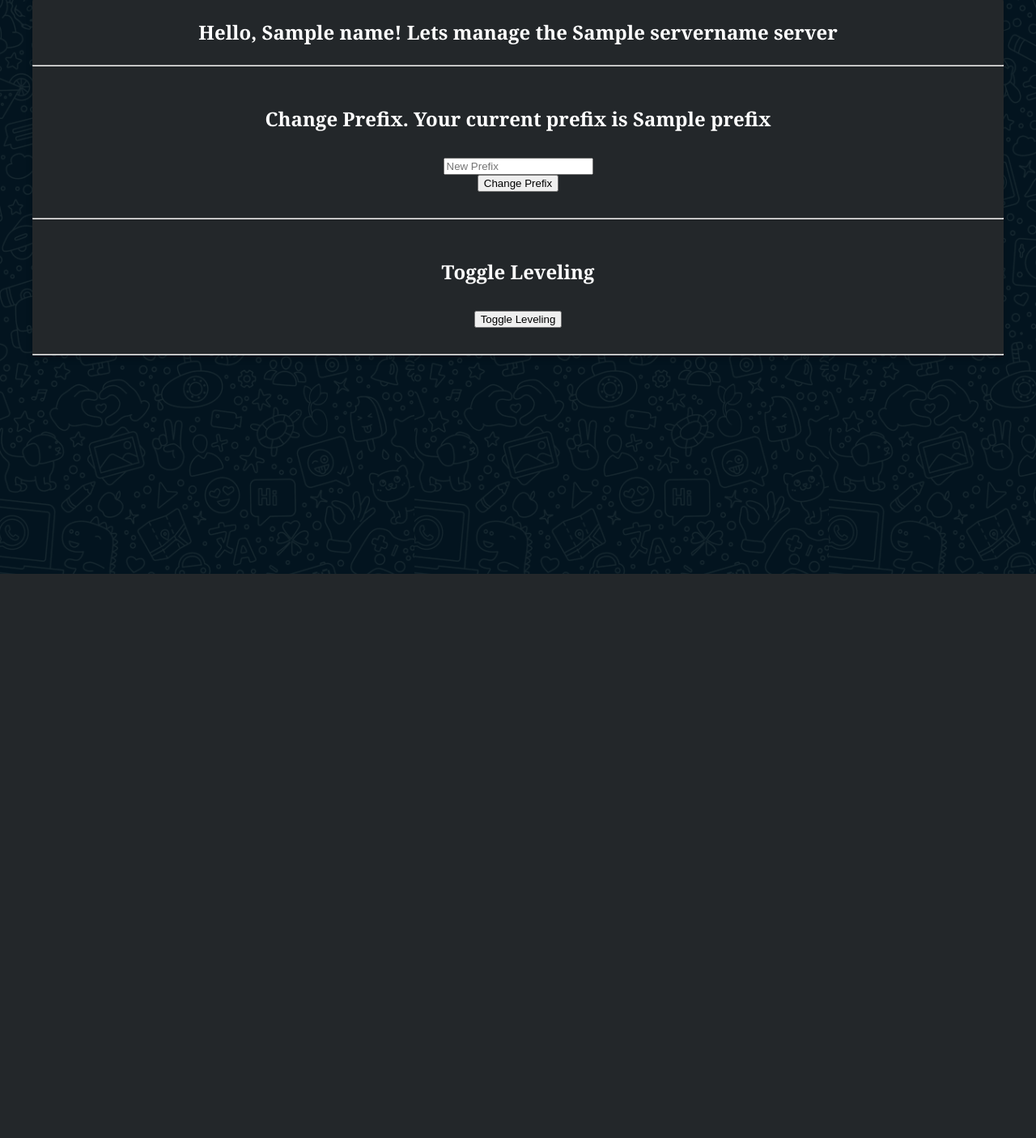
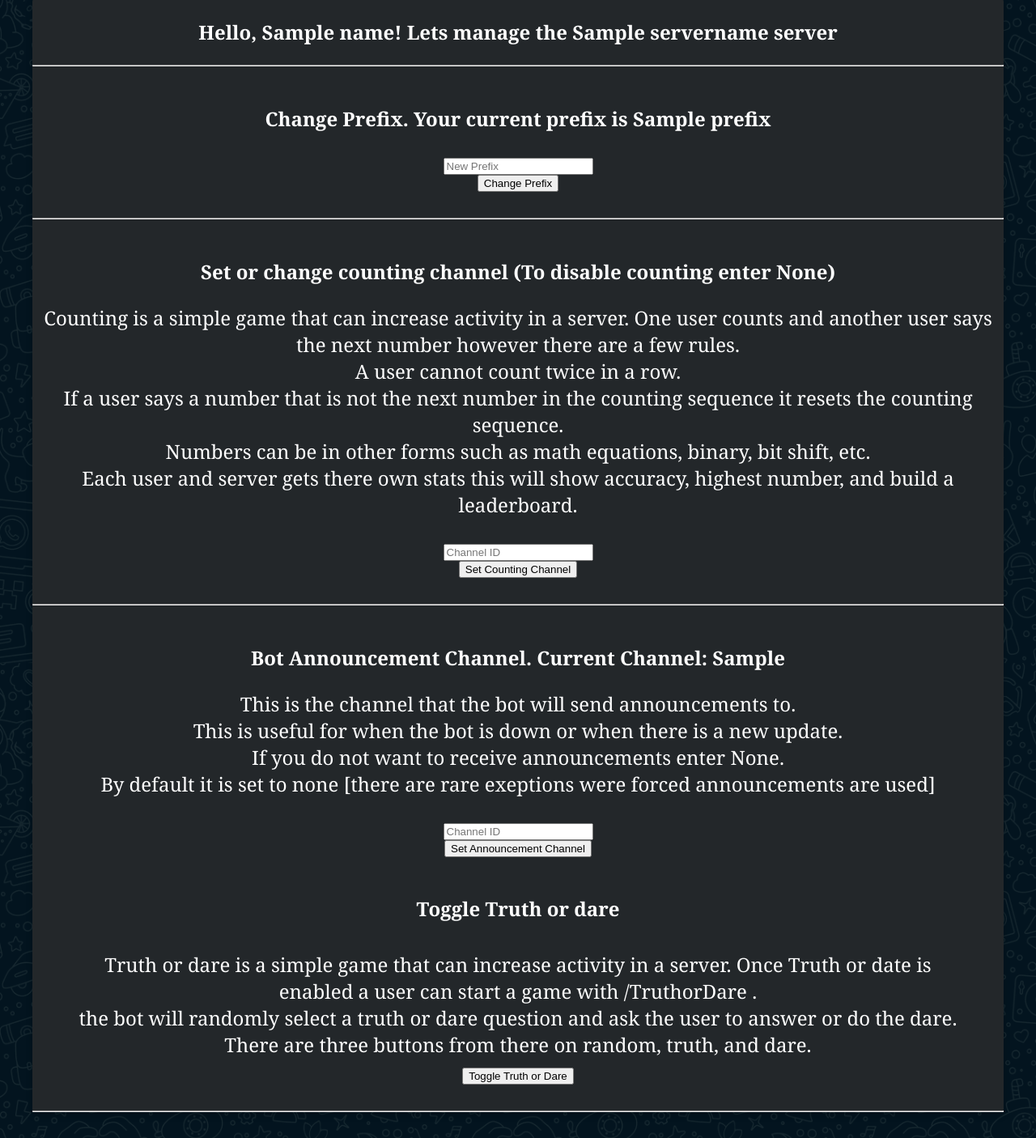
Before and after one commit to micfun123/Simplex_bot, a Python web app: template templates/dashboard_server.html in a window 1280 px wide. Shown: the part 91-1497 px from the top of the page at 81% size. Before the commit the page ends 800 px from the top, so only its background shows below. Run offline with Jinja, Linux system fonts and the light colour scheme; the template is opened without the code that fills it: most values are stand-ins (such as "Sample title", 1, 10 or a date in 2020).

Commit message:
template

```diff
--- a/static/index.css
+++ b/static/index.css
@@ -8,6 +8,23 @@ h1,
 h2 {
     text-align: center;
   }
+
+form{
+    display: flex;
+    flex-direction: column;
+    align-items: center;
+    justify-content: center;
+    margin: 2em;
+}
+
+p {
+    font-size: 1.5em;
+    font-family: Georgia, "Times New Roman", Times, serif;
+    text-align: center;
+    margin: 0.5em;
+
+}
+
 
 .picker {
     margin: 2em;
@@ -55,10 +72,3 @@ h2 {
 .red-border {
     border: 4px solid rgb(255, 103, 90);
   }
-form{
-    display: flex;
-    flex-direction: column;
-    align-items: center;
-    justify-content: center;
-    margin: 2em;
-}
--- a/templates/dashboard_server.html
+++ b/templates/dashboard_server.html
@@ -17,12 +17,41 @@
           <input type="submit" value="Change Prefix" />
         </form>
         <hr />
-        <h3>Toggle Leveling</h3>
-        <form action="/dashboard/{{guild_id}}/toggle_leveling" method="POST">
-          <input type="submit" value="Toggle Leveling" />
+
+
+
+        <h3>Set or change counting channel (To disable counting enter None)</h3>
+        <p style="text-align: center;">Counting is a simple game that can increase activity in a server. One user counts and another user says the next number however there are a few rules. <br>
+          A user cannot count twice in a row. <br>
+          If a user says a number that is not the next number in the counting sequence it resets the counting sequence. <br>
+          Numbers can be in other forms such as math equations, binary, bit shift, etc. <br>
+          Each user and server gets there own stats this will show accuracy, highest number, and build a leaderboard. <br>
+        </p>
+        <form action="/dashboard/{{guild_id}}/set_counting_channel" method="POST">
+          <input type="text" name="channel_id" placeholder="Channel ID" />
+          <input type="submit" value="Set Counting Channel" />
         </form>
         <hr />
 
+        <h3>Bot Announcement Channel. Current Channel: {{announment_channel}}</h3>
+        <p style="text-align: center;">This is the channel that the bot will send announcements to. <br>
+          This is useful for when the bot is down or when there is a new update. <br>
+          If you do not want to receive announcements enter None. <br>
+          By default it is set to none [there are rare exeptions were forced announcements are used] <br>
+        </p>
+        <form action="/dashboard/{{guild_id}}/set_announcement_channel" method="POST">
+          <input type="text" name="channel_id" placeholder="Channel ID" />
+          <input type="submit" value="Set Announcement Channel" />
+
+
+        <h3>Toggle Truth or dare</h3>
+        <p style="text-align: center;">Truth or dare is a simple game that can increase activity in a server. Once Truth or date is enabled a user can start a game with /TruthorDare .<br>
+          the bot will randomly select a truth or dare question and ask the user to answer or do the dare. <br>
+          There are three buttons from there on random, truth, and dare. <br> </p>
+        <form action="/dashboard/{{guild_id}}/toggle_truth_or_dare" method="POST">
+          <input type="submit" value="Toggle Truth or Dare" />
+        </form>
+        <hr />
     </div>
   </body>
 </html>
```
Also changed, not shown: tools/announcment.py (added, +16 -0 lines).
